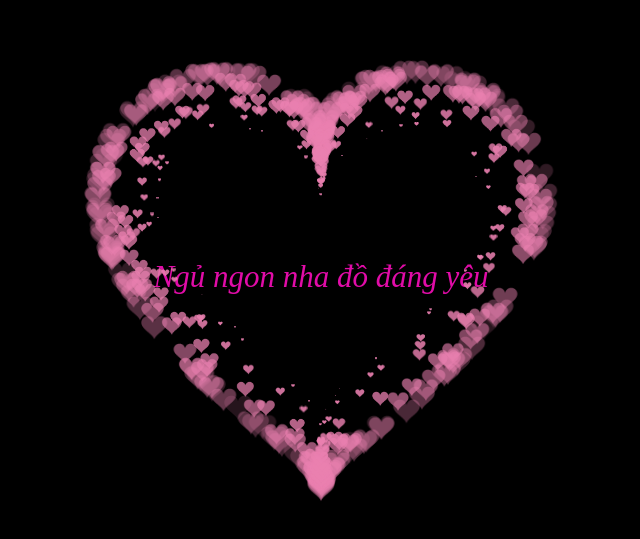
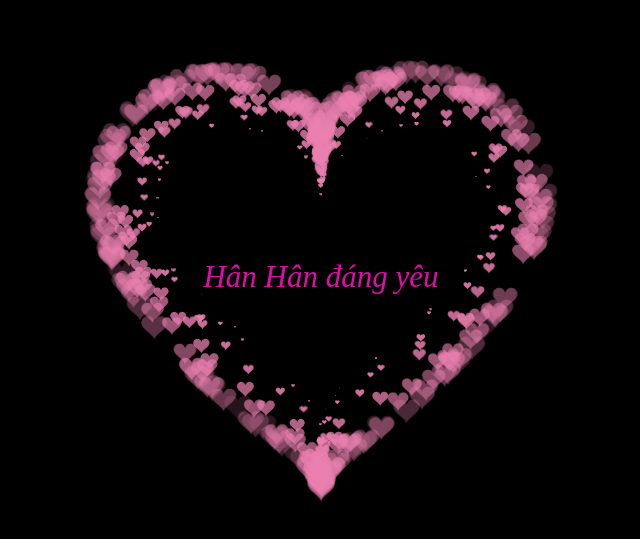
Before and after one commit to TPDuy1231/for_mygirl, a plain HTML site: page index.html in a window 1280 px wide. Shown: the part 123-662 px from the top of the page, without its empty margins (319-959 px from the left). Drawn offline with Linux system fonts and the light colour scheme.

Commit message:
Update index.html

```diff
--- a/index.html
+++ b/index.html
@@ -559,7 +559,7 @@ var ParticlePool = (function() {
         justify-content: center;
         margin-bottom: 5px;
         text-align: center;">
-        Ngủ ngon nha đồ đáng yêu
+        Hân Hân đáng yêu
       </div>
  </BODY>
 
```
